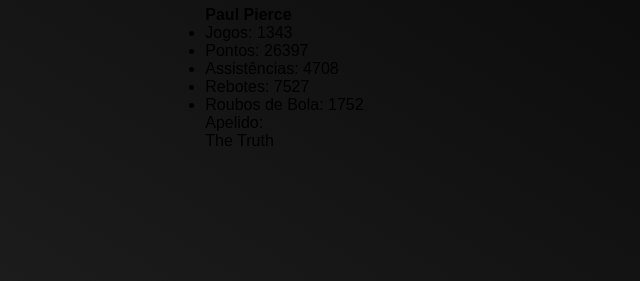
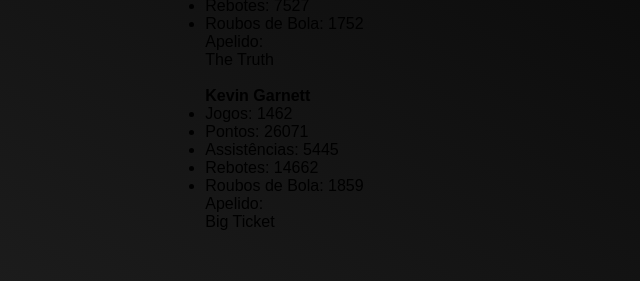
Before and after one commit to omartins-zs/Tricks-CSS-JS, a plain HTML site: page Card-Flip-Hover/index.html in a window 1280 px wide. Shown: the part 345-626 px from the top of the page, 312-952 px from the left. Drawn offline with Linux system fonts and the light colour scheme; files that its build step writes are made by us from their sources.

Commit message:
Adicionando 2°Card do 2° Jogador

```diff
--- a/Card-Flip-Hover/index.html
+++ b/Card-Flip-Hover/index.html
@@ -49,8 +49,37 @@
               </div>
             </div>
           </div>
-
-
+  <div class="col-1-of-3">
+            <div class="card">
+              <div class="card-lado card-lado-frente">
+                <div class="card-imagem card-imagem-back-2">
+                  &nbsp;
+                </div>
+                <h4 class="card-titulo">
+                  <span class="card-titulo-span card-titulo-span-verde">
+                    Kevin Garnett
+                  </span>
+                </h4>
+                <div class="card-detalhes">
+                  <ul>
+                    <li>Jogos: 1462</li>
+                    <li>Pontos: 26071</li>
+                    <li>Assistências: 5445</li>
+                    <li>Rebotes: 14662</li>
+                    <li>Roubos de Bola: 1859</li>
+                  </ul>
+                </div>
+              </div>
+              <div class="card-lado card-lado-tras card-lado-tras-2">
+                <div class="card-caixa">
+                  <div class="card-apelido-caixa">
+                    <p class="card-apelido-titulo">Apelido:</p>
+                    <p class="card-apelido-nome">Big Ticket</p>
+                  </div>
+                </div>
+              </div>
+            </div>
+          </div>
         </div>
       </section>
     </main>
```
